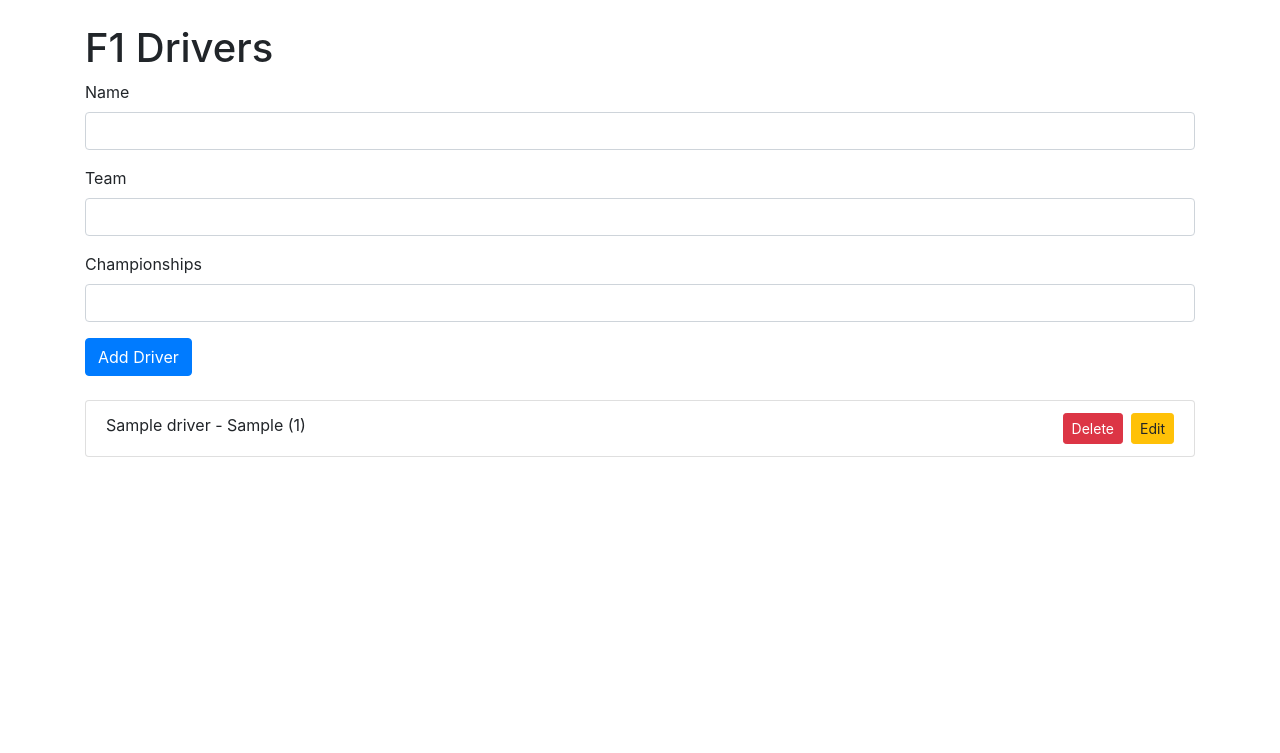
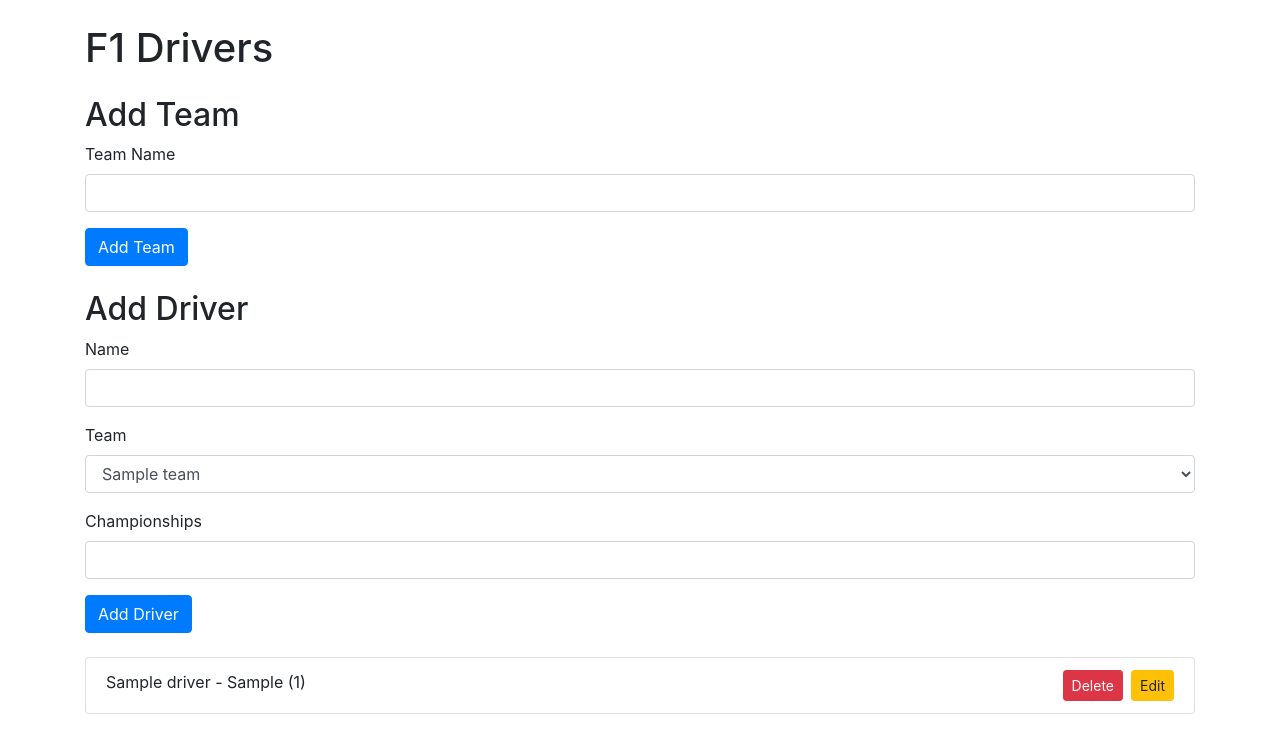
Before and after one commit to klepkowski/CS425-Database-App, a Flask app: page / in a window 1280 px wide. Shown: the top 753 px of the page. Run offline with Flask 3, Linux system fonts and the light colour scheme; tables that the repository leaves empty hold one stand-in row (values such as "Sample post"); some libraries are stand-ins or nearby versions.

Commit message:
Update app.py and index.html with team section

```diff
--- a/app.py
+++ b/app.py
@@ -17,10 +17,30 @@ class Driver(db.Model):
     def __repr__(self):
         return f'<Driver {self.name}>'
 
+class Team(db.Model):
+    id = db.Column(db.Integer, primary_key=True)
+    name = db.Column(db.String(100), unique = True, nullable=False)
+
+    def __repr__(self):
+        return f'<Team {self.name}>'
+
 
 @app.route('/')
 def index():
     return render_template('index.html')
+
+@app.route('/teams', methods=['GET'])
+def get_teams():
+    teams = Team.query.all()
+    return jsonify([{'id': team.id, 'name': team.name} for team in teams])
+
+@app.route('/teams', methods=['POST'])
+def add_team():
+    data = request.get_json()
+    new_team = Team(name=data['name'])
+    db.session.add(new_team)
+    db.session.commit()
+    return jsonify({'message': 'Team added successfully'})
 
 @app.route('/drivers', methods=['GET'])
 def get_drivers():
--- a/templates/index.html
+++ b/templates/index.html
@@ -1,6 +1,16 @@
-<!-- templates/index.html -->
 {% extends "base.html" %} {% block content %}
 <h1 class="mt-4">F1 Drivers</h1>
+
+<h2 class="mt-4">Add Team</h2>
+<form id="team-form" class="mb-4">
+	<div class="form-group">
+		<label for="team-name">Team Name</label>
+		<input type="text" class="form-control" id="team-name" name="team-name" required />
+	</div>
+	<button type="submit" class="btn btn-primary">Add Team</button>
+</form>
+
+<h2 class="mt-4">Add Driver</h2>
 <form id="driver-form" class="mb-4">
 	<div class="form-group">
 		<label for="name">Name</label>
@@ -8,7 +18,7 @@
 	</div>
 	<div class="form-group">
 		<label for="team">Team</label>
-		<input type="text" class="form-control" id="team" name="team" required />
+		<select class="form-control" id="team" name="team" required></select>
 	</div>
 	<div class="form-group">
 		<label for="championships">Championships</label>
@@ -17,11 +27,34 @@
 	<button type="submit" class="btn btn-primary">Add Driver</button>
 	<button type="button" class="btn btn-secondary" id="update-driver" style="display: none">Update Driver</button>
 </form>
+
 <ul id="drivers-list" class="list-group"></ul>
 
 <script>
 	$(document).ready(function () {
+		fetchTeams();
 		fetchDrivers();
+
+		$("#team-form").submit(function (event) {
+			event.preventDefault();
+			var team = {
+				name: $("#team-name").val(),
+			};
+
+			$.ajax({
+				url: "/teams",
+				method: "POST",
+				contentType: "application/json",
+				data: JSON.stringify(team),
+				success: function (response) {
+					fetchTeams();
+					$("#team-form")[0].reset();
+				},
+				error: function (xhr, status, error) {
+					console.error("Error:", error);
+				},
+			});
+		});
 
 		$("#driver-form").submit(function (event) {
 			event.preventDefault();
@@ -39,6 +72,9 @@
 				success: function (response) {
 					fetchDrivers();
 					$("#driver-form")[0].reset();
+				},
+				error: function (xhr, status, error) {
+					console.error("Error:", error);
 				},
 			});
 		});
@@ -62,19 +98,32 @@
 					$("#update-driver").hide();
 					$("#driver-form button[type=submit]").show();
 				},
+				error: function (xhr, status, error) {
+					console.error("Error:", error);
+				},
 			});
 		});
 	});
+
+	function fetchTeams() {
+		$.get("/teams", function (teams) {
+			$("#team").empty();
+			teams.forEach(function (team) {
+				var option = `<option value="${team.name}">${team.name}</option>`;
+				$("#team").append(option);
+			});
+		});
+	}
 
 	function fetchDrivers() {
 		$.get("/drivers", function (drivers) {
 			$("#drivers-list").empty();
 			drivers.forEach(function (driver) {
 				var driverItem = `<li class="list-group-item">
-                    ${driver.name} - ${driver.team} (${driver.championships})
-                    <button class="btn btn-sm btn-warning float-right ml-2" onclick="editDriver(${driver.id})">Edit</button>
-                    <button class="btn btn-sm btn-danger float-right" onclick="deleteDriver(${driver.id})">Delete</button>
-                </li>`;
+                ${driver.name} - ${driver.team} (${driver.championships})
+                <button class="btn btn-sm btn-warning float-right ml-2" onclick="editDriver(${driver.id})">Edit</button>
+                <button class="btn btn-sm btn-danger float-right" onclick="deleteDriver(${driver.id})">Delete</button>
+            </li>`;
 				$("#drivers-list").append(driverItem);
 			});
 		});
@@ -97,6 +146,9 @@
 			success: function (response) {
 				fetchDrivers();
 			},
+			error: function (xhr, status, error) {
+				console.error("Error:", error);
+			},
 		});
 	}
 </script>
```
